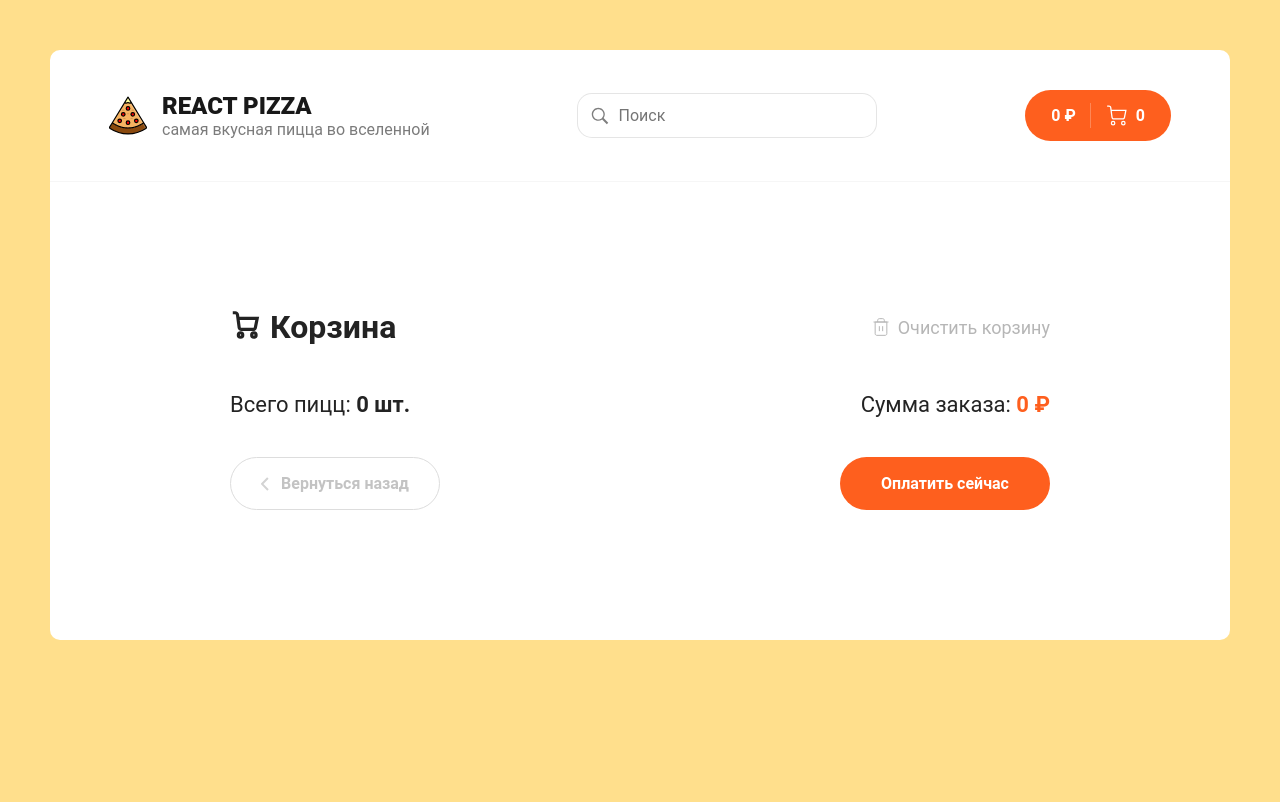
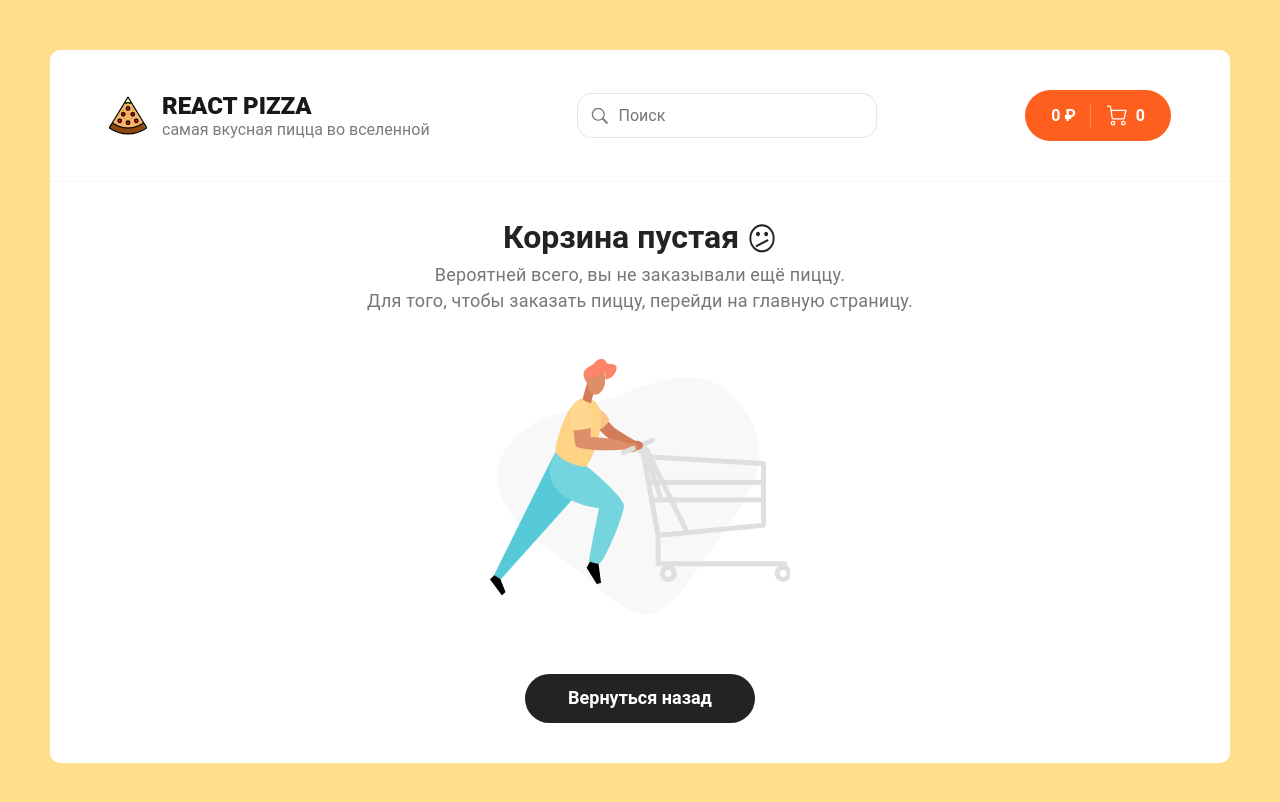
Before and after one commit to datsenko-md/react-pizza2, a React (Create React App) app: page /Cart in a window 1280 px wide. Shown: the top 802 px of the page. Built offline with nearby package versions, Linux system fonts and the light colour scheme; the HTML template or start-up script is replaced by a standard one.

Commit message:
add cart empty

```diff
--- /dev/null
+++ b/src/components/CartEmpty.jsx
@@ -0,0 +1,22 @@
+import React from 'react';
+import { Link } from 'react-router-dom';
+
+import emptyCartLogo from '../assets/img/empty-cart.png';
+
+function CartEmpty() {
+  return (
+    <div className="cart cart--empty">
+      <h2>Корзина пустая <icon>😕</icon></h2>
+      <p>
+        Вероятней всего, вы не заказывали ещё пиццу.<br />
+        Для того, чтобы заказать пиццу, перейди на главную страницу.
+      </p>
+      <img src={emptyCartLogo} alt="Empty cart" />
+      <Link to="/" className="button button--black">
+        <span>Вернуться назад</span>
+      </Link>
+    </div>
+  );
+}
+
+export default CartEmpty;
--- a/src/pages/Cart.jsx
+++ b/src/pages/Cart.jsx
@@ -8,6 +8,7 @@
 
 import { clearItems } from '../slices/cartSlice';
 import CartItem from '../components/CartItem';
+import CartEmpty from '../components/CartEmpty';
 
 const renderItems = (items) => items.map((i) => (
   <CartItem
@@ -26,6 +27,10 @@
   const dispatch = useDispatch();
   const { totalPrice, items } = useSelector((state) => state.cart);
   const totalCount = items.reduce((acc, item) => acc + item.count, 0);
+
+  if (items.length === 0) {
+    return <CartEmpty />;
+  }
 
   return (
     <div className="container container--cart">
```
